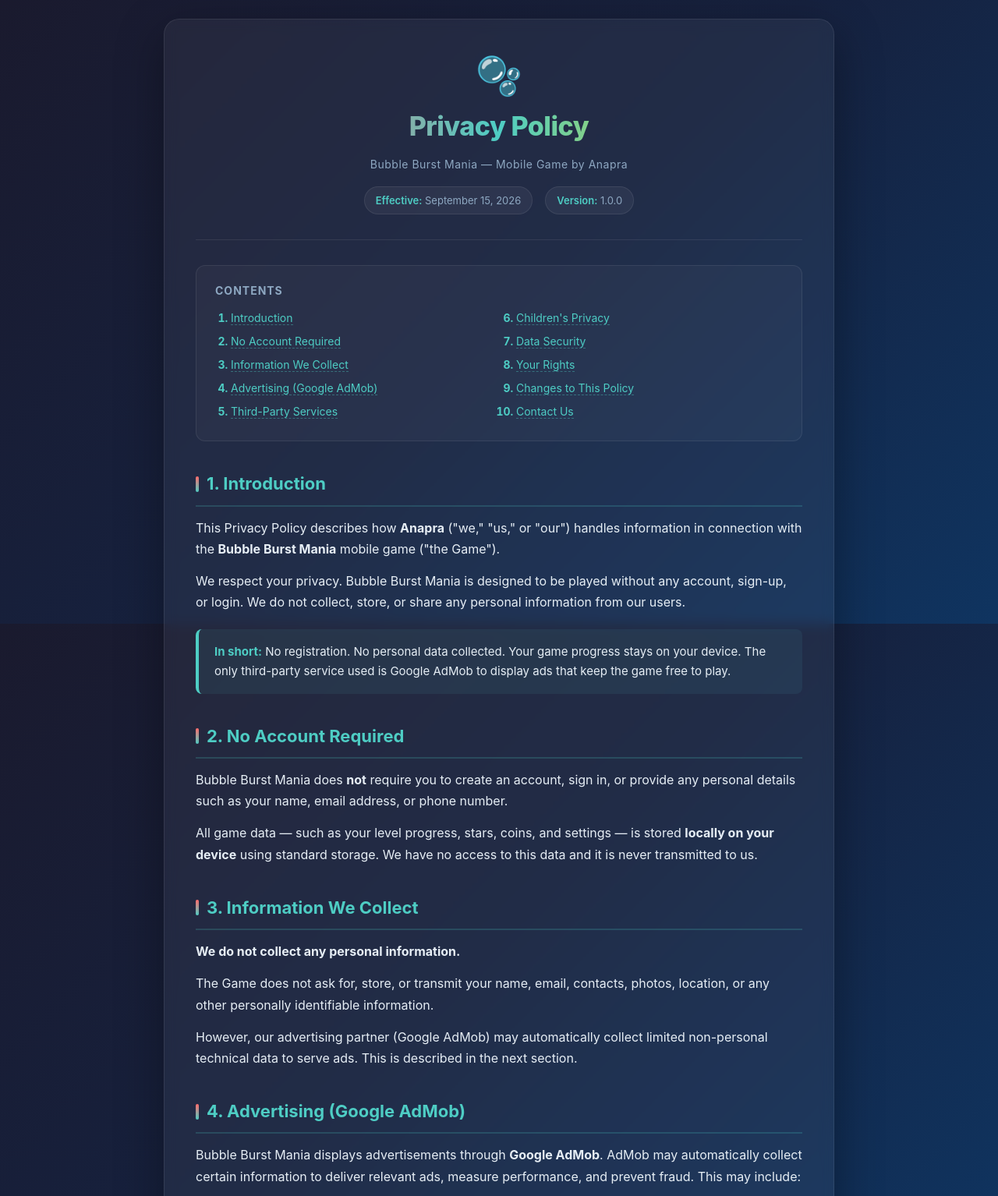
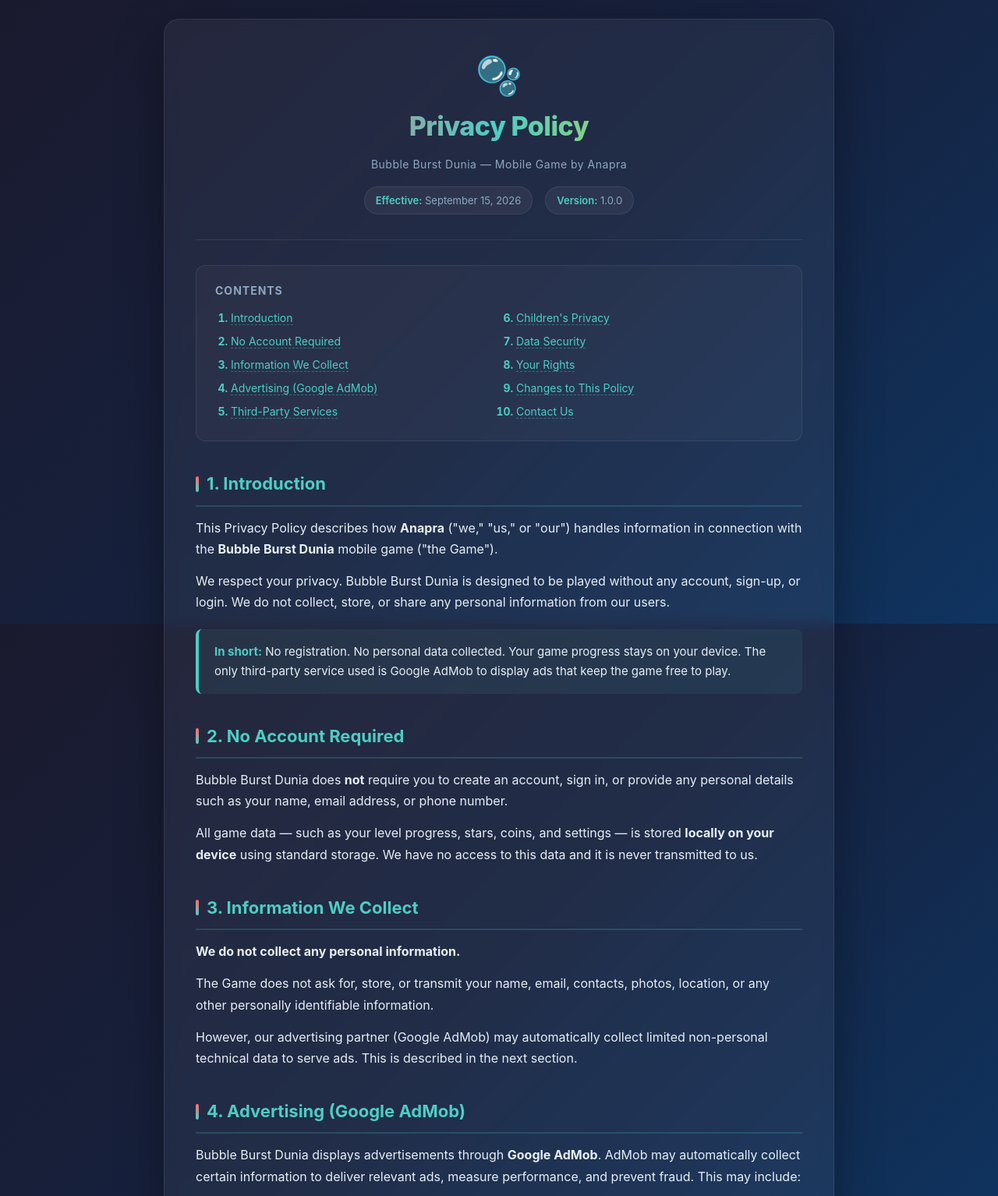
Before and after one commit to pravatnow/bubble, a plain HTML site: page index.html in a window 1280 px wide. Shown: the top 1534 px of the page at 78% size. Drawn offline with Linux system fonts and the light colour scheme.

Commit message:
Update privacy policy references from Mania to Dunia

```diff
--- a/index.html
+++ b/index.html
@@ -3,8 +3,8 @@
 <head>
   <meta charset="UTF-8" />
   <meta name="viewport" content="width=device-width, initial-scale=1.0" />
-  <meta name="description" content="Privacy Policy for Bubble Burst Mania mobile game by Anapra" />
-  <title>Privacy Policy — Bubble Burst Mania</title>
+  <meta name="description" content="Privacy Policy for Bubble Burst Dunia mobile game by Anapra" />
+  <title>Privacy Policy — Bubble Burst Dunia</title>
   <style>
     *,
     *::before,
@@ -359,7 +359,7 @@
     <header>
       <div class="logo">🫧</div>
       <h1>Privacy Policy</h1>
-      <p class="subtitle">Bubble Burst Mania — Mobile Game by Anapra</p>
+      <p class="subtitle">Bubble Burst Dunia — Mobile Game by Anapra</p>
       <div class="meta">
         <span class="meta-item"><strong>Effective:</strong> September 15, 2026</span>
         <span class="meta-item"><strong>Version:</strong> 1.0.0</span>
@@ -389,10 +389,10 @@
       <p>
         This Privacy Policy describes how <strong>Anapra</strong> ("we," "us,"
         or "our") handles information in connection with the
-        <strong>Bubble Burst Mania</strong> mobile game ("the Game").
+        <strong>Bubble Burst Dunia</strong> mobile game ("the Game").
       </p>
       <p>
-        We respect your privacy. Bubble Burst Mania is designed to be played
+        We respect your privacy. Bubble Burst Dunia is designed to be played
         without any account, sign-up, or login. We do not collect, store, or
         share any personal information from our users.
       </p>
@@ -407,7 +407,7 @@
     <section id="no-account">
       <h2>2. No Account Required</h2>
       <p>
-        Bubble Burst Mania does <strong>not</strong> require you to create an
+        Bubble Burst Dunia does <strong>not</strong> require you to create an
         account, sign in, or provide any personal details such as your name,
         email address, or phone number.
       </p>
@@ -441,7 +441,7 @@
     <section id="ads">
       <h2>4. Advertising (Google AdMob)</h2>
       <p>
-        Bubble Burst Mania displays advertisements through
+        Bubble Burst Dunia displays advertisements through
         <strong>Google AdMob</strong>. AdMob may automatically collect certain
         information to deliver relevant ads, measure performance, and prevent
         fraud. This may include:
@@ -527,7 +527,7 @@
     <section id="children">
       <h2>6. Children's Privacy</h2>
       <p>
-        Bubble Burst Mania is intended for a general audience and is not
+        Bubble Burst Dunia is intended for a general audience and is not
         directed at children under the age of 13 (or the applicable age in your
         region).
       </p>
@@ -601,7 +601,7 @@
     <footer>
       <p>
         <strong
-          >By downloading and using Bubble Burst Mania, you agree to the terms
+          >By downloading and using Bubble Burst Dunia, you agree to the terms
           of this Privacy Policy.</strong
         >
       </p>
```
